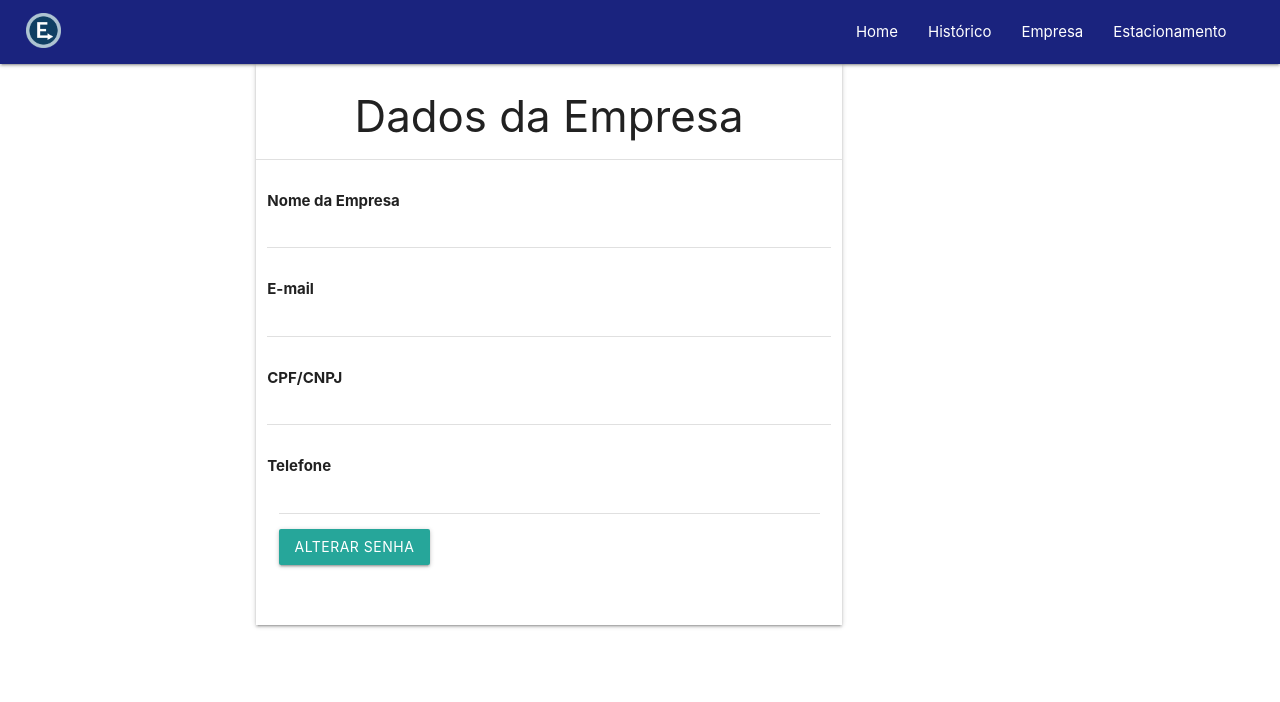
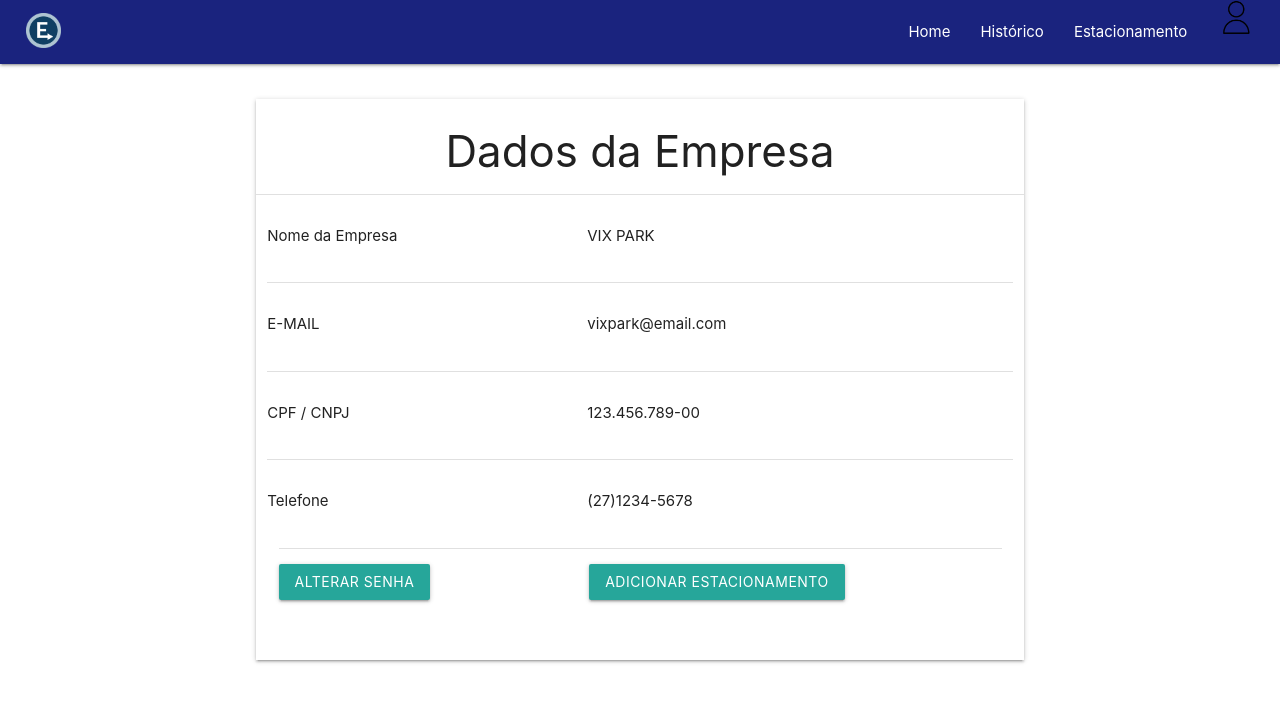
Before and after one commit to laraguilar/estacioney-web, a PHP site: page /empresa.php in a window 1280 px wide. Shown: the top 702 px of the page. Run offline with PHP 8.4, Linux system fonts and the light colour scheme; the visitor is signed in with stand-in values (Sample User, id 1); data that the repository does not hold is empty; some libraries are stand-ins or nearby versions.

Commit message:
New Att's

```diff
--- a/code/cadEmpresa.php
+++ b/code/cadEmpresa.php
@@ -2,7 +2,7 @@
 // conexão BD
 include_once 'php_actions/conexao.php';
 //header
-include_once 'includes/headerDeslog.php';
+include_once 'includes/headerDeslog.html';
 // Mensagem
 include_once 'includes/message.php';
 ?>
--- a/code/cadEstac.php
+++ b/code/cadEstac.php
@@ -2,7 +2,6 @@
 //header
 include_once 'includes/headerLog.php';
 // sessao
-require_once 'php_actions/conexao.php';
 require_once 'php_actions/sessaoLog.php';
 ?>
 
--- a/code/conexao.php
+++ b/code/conexao.php
@@ -7,7 +7,11 @@ $port = 3306;
 
 $conn = new PDO("mysql:host=$host; port=$port; dbname=" . $db, $user, $pass);
 
+
+
 if(mysqli_connect_error()):
     echo "Falha na conexão: ". mysqli_connect_error();
 endif;
+
+
 ?>
--- a/code/empresa.php
+++ b/code/empresa.php
@@ -35,11 +35,11 @@ include_once 'includes/headerLog.php'; ?>
                                         <div class="col s12"> <!-- LINHA -->
                                             <div class="row"> <!-- Cria duas colunas para os dados e os botoes ficarem na mesma linha e em sentidos opostos -->
                                                 <div class="section">
-                                                    <div class="col s4">
-                                                        <p style="font-weight: bold;">Nome da Empresa</p>
+                                                    <div class="col s6">
+                                                        <p>Nome da Empresa</p>
                                                     </div>
-                                                    <div class="col s8 pull-s1 ">
-                                                        <p><?php echo $dados['nomEmpresa'];?></p>
+                                                    <div class="col s6 pull-s1 ">
+                                                        <p>VIX PARK</p>
                                                     </div>
                                                 </div>
                                             </div>
@@ -48,11 +48,11 @@ include_once 'includes/headerLog.php'; ?>
                                             <div class="divider"></div>
                                             <div class="row">
                                                 <div class="section">
-                                                <div class="col s4">
-                                                        <p style="font-weight: bold;">E-mail</p>
+                                                <div class="col s6">
+                                                        <p>E-MAIL</p>
                                                     </div>
-                                                    <div class="col s8 pull-s1 ">
-                                                        <p><?php echo $dados['Email'];?></p>
+                                                    <div class="col s6 pull-s1 ">
+                                                        <p>vixpark@email.com</p>
                                                     </div>
                                                 </div>
                                             </div>
@@ -61,11 +61,11 @@ include_once 'includes/headerLog.php'; ?>
                                             <div class="divider"></div>
                                             <div class="row">
                                                 <div class="section">
-                                                <div class="col s4">
-                                                        <p style="font-weight: bold;">CPF/CNPJ</p>
+                                                <div class="col s6">
+                                                        <p>CPF / CNPJ</p>
                                                     </div>
-                                                    <div class="col s8 pull-s1 ">
-                                                        <p><?php echo $dados['dscCpfCnpj'];?></p>
+                                                    <div class="col s6 pull-s1 ">
+                                                        <p>123.456.789-00</p>
                                                     </div>
                                                 </div>
                                             </div>
@@ -74,11 +74,11 @@ include_once 'includes/headerLog.php'; ?>
                                             <div class="divider"></div>
                                             <div class="row">
                                                 <div class="section">
-                                                <div class="col s4">
-                                                    <p style="font-weight: bold;">Telefone</p>
+                                                <div class="col s6">
+                                                    <p>Telefone</p>
                                                     </div>
-                                                    <div class="col s8 pull-s1 ">
-                                                        <p><?php echo $dados['Telefone'];?></p>
+                                                    <div class="col s6 pull-s1 ">
+                                                        <p>(27)1234-5678</p>
                                                     </div>
                                                 </div>
                                             </div>
@@ -89,13 +89,12 @@ include_once 'includes/headerLog.php'; ?>
                                                 <div class="col s6">
                                                 <a href="alterarSenha.php" class="waves-effect waves-light btn">Alterar Senha</a>
                                                     </div>
-                                                    <!--<div class="col s6 pull-s1 ">
+                                                    <div class="col s6 pull-s1 ">
                                                     <a href="cadEstac.php" class="waves-effect waves-light btn">Adicionar Estacionamento</a>
-                                                    </div>-->
+                                                    </div>
                                                 </div>
                                             </div>
                                         </div>
-                                    </div>
                                 </div>
                             </div>
                         </div>
--- a/code/esqueciSenha.php
+++ b/code/esqueciSenha.php
@@ -1,4 +1,4 @@
-<?php include_once 'includes/headerDeslog.php' ?>
+<?php include_once 'includes/headerDeslog.html' ?>
 <!DOCTYPE html>
 <html>
     <head>
--- a/code/estacionamento.php
+++ b/code/estacionamento.php
@@ -1,6 +1,6 @@
-<?php include_once 'includes/headerLog.php' ?>
 <!DOCTYPE html>
 <html>
+
 <head>
     <meta charset='utf-8'>
     <meta http-equiv='X-UA-Compatible' content='IE=edge'>
@@ -15,6 +15,8 @@
 </head>
 
 <body>
+
+    <?php include 'headerLog.html' ?>
 
     <div class="container" style="margin: auto; width: 60%;">
         <div class="row">
--- a/code/home.php
+++ b/code/home.php
@@ -3,7 +3,11 @@
 require_once 'php_actions/sessaoLog.php';
 // header
 include_once 'includes/headerLog.php';
+
+
+
 ?>
+
 <!DOCTYPE html>
 <html>
     <head>
@@ -15,6 +19,7 @@ include_once 'includes/headerLog.php';
         <link rel="shortcut icon" type="imagex/png" href="imagem/logo_estacioney50px.png">
         <link href="https://fonts.googleapis.com/icon?family=Material+Icons" rel="stylesheet">
         <link type="text/css" rel="stylesheet" href="css/materialize.min.css"  media="screen,projection"/>
+
         <meta name="viewport" content="width=device-width, initial-scale=1.0"/>
 </head>
 <body>
--- a/code/includes/headerLog.php
+++ b/code/includes/headerLog.php
@@ -8,12 +8,20 @@ require_once 'php_actions/sessaoLog.php';
             <a href="#" data-target="mobile-navbar" class="sidenav-trigger">
                 <i class="material-icons">menu</i>
             </a>
-            <ul id="navbar-items" class="right hide-on-med-and-down" style="padding-right: 3%;">
+
+            <ul id="dropdown1" class="dropdown-content">
+                <li><a href="empresa.php">Dados da Empresa</a></li>
+                <li><a href="listEstacs.php">Lista de Estacionamento</a></li>
+                <li><a href="#!">Sair</a></li>
+            </ul>
+
+            <ul id="navbar-items" class="right hide-on-med-and-down" style="padding-right: 1%;">
                 <li><a href="home.php">Home</a></li>
                 <li><a href="historico.php">Histórico</a></li>
-                <li><a href="empresa.php">Empresa</a></li>
                 <li><a href="estacionamento.php">Estacionamento</a></li>
-                <li><?php echo $dados['nomEmpresa']; ?>
+                <li><a class="dropdown-trigger" href="#!" data-target="dropdown1" style="margin-left:2%; margin-top: 0%; padding-right: 5%" ><b> <?php echo $dados['nomEmpresa']; ?> </b><img src="imagem/imagem_perf.png" alt="" width="35" height="35"><i class="material-icons right"></i></a></li>
+
+            </ul>
             </ul>
         </div>
     </nav>
--- a/code/index.php
+++ b/code/index.php
@@ -4,7 +4,7 @@ include 'includes/message.php';
 // conexão BD
 include_once 'php_actions/conexao.php';
 //header
-include_once 'includes/headerDeslog.php';
+include_once 'includes/headerDeslog.html';
 
 ?>
 
--- a/code/php_actions/sessaoLog.php
+++ b/code/php_actions/sessaoLog.php
@@ -1,6 +1,5 @@
 <?php
-// conexao BD
-include_once 'php_actions/conexao.php';
+require_once 'php_actions/conexao.php';
 
 session_start();
 
@@ -8,5 +7,4 @@ $id = $_SESSION['id_usuario'];
 $sql = "SELECT * FROM empresa WHERE idEmpresa = '$id'";
 $resultado = mysqli_query($conn, $sql);
 $dados = mysqli_fetch_array($resultado);
-$id = $dados['idEmpresa'];
 ?>
--- a/code/sobrenos.php
+++ b/code/sobrenos.php
@@ -1,4 +1,4 @@
-<?php include_once 'includes/headerDeslog.php' ?>
+<?php include_once 'includes/headerDeslog.html' ?>
 <!DOCTYPE html>
 <html>
     <head>
@@ -20,6 +20,7 @@
                     <h2 style="text-align: center;">Sobre nós</h2>
                     <div class="row center-align">
                         <div class="col s12">
+                            <div class="row">
                                 <p class="flow-text" style="text-align: justify;">Pokem ipsum dolor sit amet Kabutops Rare Candy Feraligatr
                                     Luxio Vibrava Whimsicott. Ice a wild Pokemon appeared Hidden Machine Petilil
                                     Krookodile Swampert Surskit. Celadon City Crustle Butterfree Buneary Mightyena Slaking Raticate.
@@ -32,6 +33,7 @@
                                       Badge Shaymin Torterra Plain Badge Bonsly.</p>
                             </div>
                         </div>
+                    </div>
                 </form>
             </div>
         </div>
```
Also changed, not shown: code/includes/headerDeslog.html (added, +23 -0 lines), code/listEstacs.php (+11 -17 lines), code/php_actions/cadEstacDB.php (+27 -33 lines), code/imagem/imagem_perf.png (added). Lines whose indentation alone changed are shown as unchanged.
